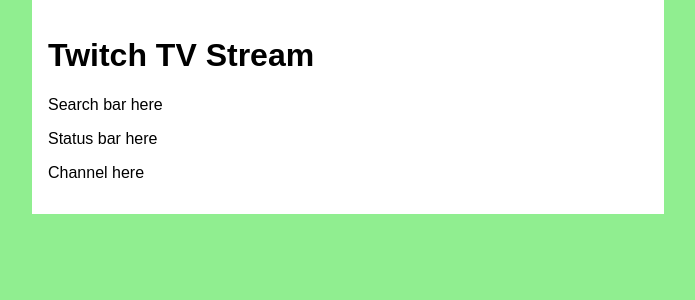
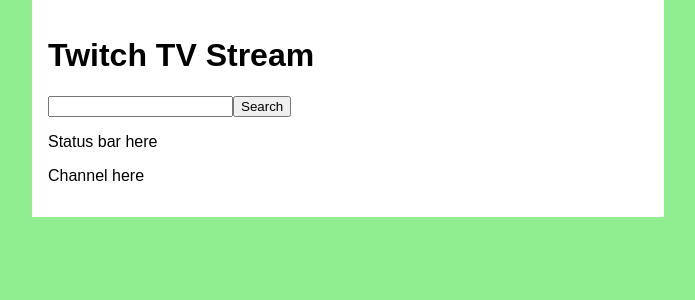
Before and after one commit to alightedlamp/twitch-tv, a React (Create React App) app: page / in a window 1280 px wide. Shown: the top 300 px of the page, without its empty margins (292-987 px from the left). Built offline with nearby package versions, Linux system fonts and the light colour scheme; no server answers.

Commit message:
search bar

```diff
--- a/src/components/SearchBar.js
+++ b/src/components/SearchBar.js
@@ -1,10 +1,17 @@
 import React from 'react';
 
 class SearchBar extends React.Component {
+  searchChannels(e) {
+    e.preventDefault();
+    console.log('searching');
+  }
   render() {
     return(
       <div className="search-bar">
-        <p>Search bar here</p>
+        <form onSubmit={(e) => this.searchChannels}>
+          <input type="text"/>
+          <button type="submit">Search</button>
+        </form>
       </div>
       )
   }
```
